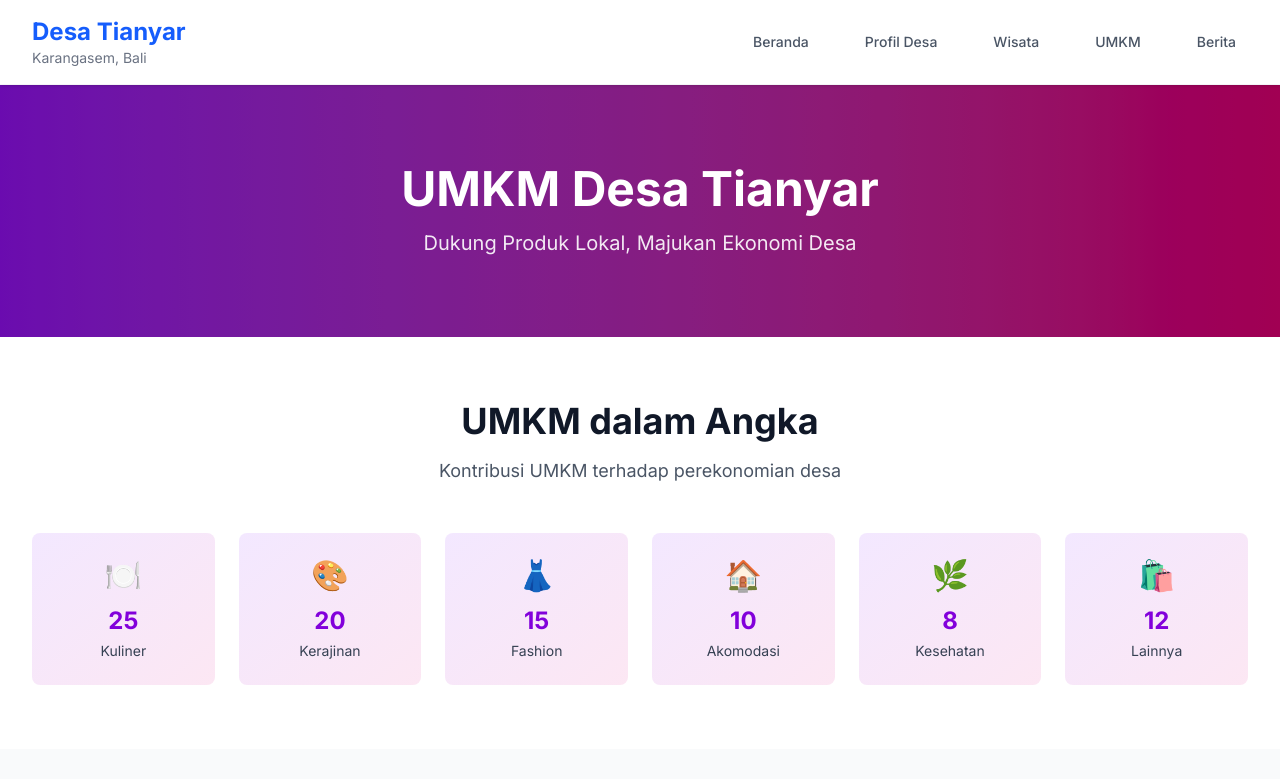
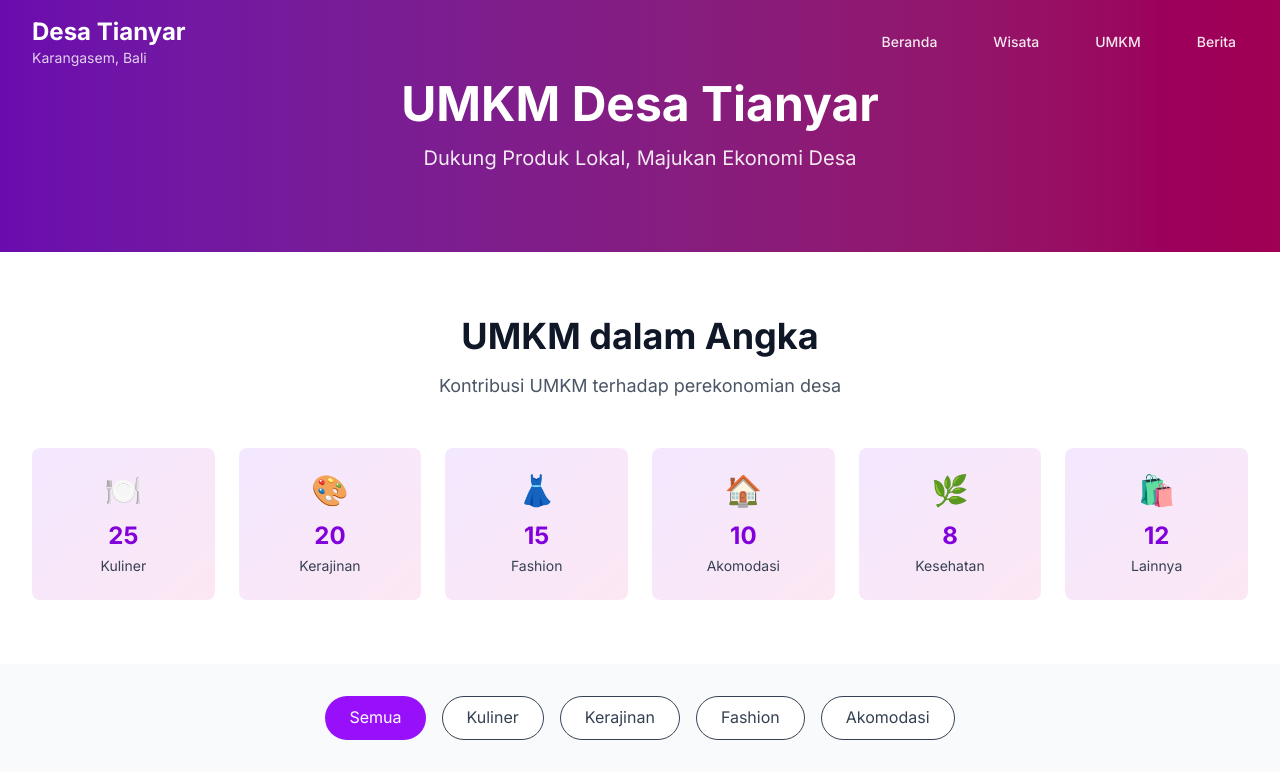
Before and after one commit to YobellN/web_tianyar, a Next.js app: page /umkm in a window 1280 px wide. Shown: the top 779 px of the page. Built offline with nearby package versions, Linux system fonts and the light colour scheme.

Commit message:
Transparent Header with Video Profile Section

```diff
--- a/src/app/globals.css
+++ b/src/app/globals.css
@@ -3,8 +3,8 @@
 :root {
   --background: #ffffff;
   --foreground: #171717;
-  --primary-blue: #2563eb;
-  --secondary-blue: #3b82f6;
+  --primary-blue: #204357;
+  --secondary-blue: #2563eb;
   --light-blue: #eff6ff;
   --cream: #fefbf3;
   --warm-cream: #fef3e2;
@@ -48,12 +48,27 @@ body {
   }
 }
 
+@keyframes header-appear {
+  from {
+    opacity: 0;
+    transform: translateY(-100%);
+  }
+  to {
+    opacity: 1;
+    transform: translateY(0);
+  }
+}
+
 .animate-fade-in {
   animation: fade-in 0.8s ease-out;
 }
 
 .animate-slide-up {
   animation: slide-up 0.8s ease-out;
+}
+
+.animate-header-appear {
+  animation: header-appear 0.3s ease-out;
 }
 
 /* Smooth scrolling */
@@ -83,8 +98,25 @@ html {
 button:focus,
 a:focus,
 input:focus {
-  outline: 2px solid #3b82f6;
+  outline: 2px solid #204357;
   outline-offset: 2px;
+}
+
+/* Video container responsive */
+.video-container {
+  position: relative;
+  width: 100%;
+  height: 0;
+  padding-bottom: 56.25%; /* 16:9 aspect ratio */
+}
+
+.video-container iframe {
+  position: absolute;
+  top: 0;
+  left: 0;
+  width: 100%;
+  height: 100%;
+  border-radius: 12px;
 }
 
 /* Responsive typography */
--- a/src/app/page.tsx
+++ b/src/app/page.tsx
@@ -2,6 +2,7 @@
 
 import Header from '@/components/Header';
 import Hero from '@/components/Hero';
+import VideoProfile from '@/components/VideoProfile';
 import InfoCards from '@/components/InfoCards';
 import CultureSection from '@/components/CultureSection';
 import Statistics from '@/components/Statistics';
@@ -13,6 +14,7 @@ export default function Home() {
     <div className="min-h-screen">
       <Header />
       <Hero />
+      <VideoProfile />
       <InfoCards />
       <CultureSection />
       <Statistics />
--- a/src/components/CultureSection.tsx
+++ b/src/components/CultureSection.tsx
@@ -36,7 +36,7 @@ export default function CultureSection() {
   ];
 
   return (
-    <section className="py-16 bg-amber-50">
+    <section id="budaya" className="py-16 bg-amber-50">
       <div className="max-w-7xl mx-auto px-4 sm:px-6 lg:px-8">
         {/* Header */}
         <div className="text-center mb-12 animate-fade-in">
@@ -76,7 +76,7 @@ export default function CultureSection() {
         </div>
 
         {/* Filosofi Tri Hita Karana */}
-        <div className="bg-blue-600 rounded-2xl p-8 text-white animate-fade-in">
+        <div className="bg-[#204357] rounded-2xl p-8 text-white animate-fade-in">
           <div className="text-center mb-8">
             <h3 className="text-2xl md:text-3xl font-bold mb-3">Filosofi Tri Hita Karana</h3>
             <p className="text-blue-100">
--- a/src/components/Header.tsx
+++ b/src/components/Header.tsx
@@ -1,35 +1,73 @@
 import Link from 'next/link';
-import { useState } from 'react';
+import { useState, useEffect } from 'react';
 
 export default function Header() {
   const [isMenuOpen, setIsMenuOpen] = useState(false);
+  const [isScrolled, setIsScrolled] = useState(false);
+
+  useEffect(() => {
+    const handleScroll = () => {
+      const scrollTop = window.scrollY;
+      setIsScrolled(scrollTop > 100);
+    };
+
+    window.addEventListener('scroll', handleScroll);
+    return () => window.removeEventListener('scroll', handleScroll);
+  }, []);
 
   return (
-    <header className="bg-white/95 backdrop-blur-sm shadow-sm sticky top-0 z-50 border-b border-gray-100">
+    <header
+      className={`fixed top-0 w-full z-50 transition-all duration-300 ${
+        isScrolled
+          ? 'bg-white/95 backdrop-blur-sm shadow-lg animate-header-appear'
+          : 'bg-transparent'
+      }`}
+    >
       <div className="max-w-7xl mx-auto px-4 sm:px-6 lg:px-8">
         <div className="flex justify-between items-center py-4">
           <div className="flex items-center">
             <div className="flex-shrink-0">
-              <h1 className="text-2xl font-bold text-blue-600">Desa Tianyar</h1>
-              <p className="text-sm text-gray-500">Karangasem, Bali</p>
+              <h1 className={`text-2xl font-bold transition-colors duration-300 ${
+                isScrolled ? 'text-[#204357]' : 'text-white'
+              }`}>
+                Desa Tianyar
+              </h1>
+              <p className={`text-sm transition-colors duration-300 ${
+                isScrolled ? 'text-gray-500' : 'text-white/80'
+              }`}>
+                Karangasem, Bali
+              </p>
             </div>
           </div>
 
           <nav className="hidden md:block">
             <div className="ml-10 flex items-baseline space-x-8">
-              <Link href="/" className="text-gray-600 hover:text-blue-600 px-3 py-2 text-sm font-medium transition-colors duration-200">
+              <Link href="/" className={`px-3 py-2 text-sm font-medium transition-colors duration-300 ${
+                isScrolled
+                  ? 'text-gray-600 hover:text-[#204357]'
+                  : 'text-white/90 hover:text-white'
+              }`}>
                 Beranda
               </Link>
-              <Link href="/profil" className="text-gray-600 hover:text-blue-600 px-3 py-2 text-sm font-medium transition-colors duration-200">
-                Profil Desa
-              </Link>
-              <Link href="/wisata" className="text-gray-600 hover:text-blue-600 px-3 py-2 text-sm font-medium transition-colors duration-200">
+              <Link href="/wisata" className={`px-3 py-2 text-sm font-medium transition-colors duration-300 ${
+                isScrolled
+                  ? 'text-gray-600 hover:text-[#204357]'
+                  : 'text-white/90 hover:text-white'
+              }`}>
                 Wisata
               </Link>
-              <Link href="/umkm" className="text-gray-600 hover:text-blue-600 px-3 py-2 text-sm font-medium transition-colors duration-200">
+              <Link href="/umkm" className={`px-3 py-2 text-sm font-medium transition-colors duration-300 ${
+                isScrolled
+                  ? 'text-gray-600 hover:text-[#204357]'
+                  : 'text-white/90 hover:text-white'
+              }`}>
                 UMKM
               </Link>
-              <Link href="/berita" className="text-gray-600 hover:text-blue-600 px-3 py-2 text-sm font-medium transition-colors duration-200">
+              <Link href="/berita" className={`px-3 py-2 text-sm font-medium transition-colors duration-300 ${
+                isScrolled
+                  ? 'text-gray-600 hover:text-[#204357]'
+                  : 'text-white/90 hover:text-white'
+              }`}>
                 Berita
               </Link>
             </div>
@@ -38,7 +76,11 @@ export default function Header() {
           <div className="md:hidden">
             <button
               onClick={() => setIsMenuOpen(!isMenuOpen)}
-              className="text-gray-600 hover:text-blue-600 focus:outline-none p-2"
+              className={`focus:outline-none p-2 transition-colors duration-300 ${
+                isScrolled
+                  ? 'text-gray-600 hover:text-[#204357]'
+                  : 'text-white/90 hover:text-white'
+              }`}
             >
               <svg className="h-6 w-6" fill="none" viewBox="0 0 24 24" stroke="currentColor">
                 <path strokeLinecap="round" strokeLinejoin="round" strokeWidth={2} d="M4 6h16M4 12h16M4 18h16" />
@@ -49,20 +91,37 @@ export default function Header() {
 
         {isMenuOpen && (
           <div className="md:hidden">
-            <div className="px-2 pt-2 pb-3 space-y-1 bg-white border-t border-gray-100">
-              <Link href="/" className="text-gray-600 hover:text-blue-600 block px-3 py-2 text-base font-medium">
+            <div className={`px-2 pt-2 pb-3 space-y-1 border-t transition-colors duration-300 ${
+              isScrolled
+                ? 'bg-white border-gray-100'
+                : 'bg-black/20 backdrop-blur-sm border-white/20'
+            }`}>
+              <Link href="/" className={`block px-3 py-2 text-base font-medium transition-colors duration-300 ${
+                isScrolled
+                  ? 'text-gray-600 hover:text-[#204357]'
+                  : 'text-white/90 hover:text-white'
+              }`}>
                 Beranda
               </Link>
-              <Link href="/profil" className="text-gray-600 hover:text-blue-600 block px-3 py-2 text-base font-medium">
-                Profil Desa
-              </Link>
-              <Link href="/wisata" className="text-gray-600 hover:text-blue-600 block px-3 py-2 text-base font-medium">
+              <Link href="/wisata" className={`block px-3 py-2 text-base font-medium transition-colors duration-300 ${
+                isScrolled
+                  ? 'text-gray-600 hover:text-[#204357]'
+                  : 'text-white/90 hover:text-white'
+              }`}>
                 Wisata
               </Link>
-              <Link href="/umkm" className="text-gray-600 hover:text-blue-600 block px-3 py-2 text-base font-medium">
+              <Link href="/umkm" className={`block px-3 py-2 text-base font-medium transition-colors duration-300 ${
+                isScrolled
+                  ? 'text-gray-600 hover:text-[#204357]'
+                  : 'text-white/90 hover:text-white'
+              }`}>
                 UMKM
               </Link>
-              <Link href="/berita" className="text-gray-600 hover:text-blue-600 block px-3 py-2 text-base font-medium">
+              <Link href="/berita" className={`block px-3 py-2 text-base font-medium transition-colors duration-300 ${
+                isScrolled
+                  ? 'text-gray-600 hover:text-[#204357]'
+                  : 'text-white/90 hover:text-white'
+              }`}>
                 Berita
               </Link>
             </div>
--- a/src/components/Hero.tsx
+++ b/src/components/Hero.tsx
@@ -1,13 +1,13 @@
 export default function Hero() {
   return (
-    <section className="relative bg-gradient-to-br from-blue-600 to-blue-800 text-white">
+    <section className="relative bg-gradient-to-br from-[#204357] to-blue-800 text-white">
       <div
         className="relative min-h-screen flex items-center justify-center bg-cover bg-center"
         style={{
           backgroundImage: "url('https://images.pexels.com/photos/2166559/pexels-photo-2166559.jpeg?auto=compress&cs=tinysrgb&w=1920&h=1080&fit=crop')"
         }}
       >
-        <div className="absolute inset-0 bg-blue-900/60"></div>
+        <div className="absolute inset-0 bg-[#204357]/70"></div>
         <div className="relative text-center px-4 sm:px-6 lg:px-8 max-w-4xl mx-auto">
           <h1 className="text-4xl md:text-6xl font-bold mb-6 animate-fade-in">
             Selamat Datang di
@@ -17,7 +17,7 @@ export default function Hero() {
             Menjelajahi Keindahan Alam, Budaya, dan Tradisi Bali yang Autentik
           </p>
           <div className="flex flex-col sm:flex-row gap-4 justify-center animate-slide-up">
-            <button className="bg-white text-blue-700 px-8 py-3 rounded-lg font-semibold hover:bg-gray-50 transition-colors duration-200">
+            <button className="bg-white text-[#204357] px-8 py-3 rounded-lg font-semibold hover:bg-gray-50 transition-colors duration-200">
               Jelajahi Desa
             </button>
             <button className="bg-amber-500 text-white px-8 py-3 rounded-lg font-semibold hover:bg-amber-600 transition-colors duration-200">
--- a/src/components/InfoCards.tsx
+++ b/src/components/InfoCards.tsx
@@ -1,11 +1,5 @@
 export default function InfoCards() {
   const cards = [
-    {
-      title: "Profil Desa",
-      description: "Informasi lengkap tentang sejarah, geografis, dan demografis Desa Tianyar",
-      icon: "🏛️",
-      link: "/profil"
-    },
     {
       title: "Destinasi Wisata",
       description: "Tempat-tempat indah dan menarik yang wajib dikunjungi",
@@ -23,6 +17,12 @@ export default function InfoCards() {
       description: "Informasi terkini dan kegiatan yang sedang berlangsung di desa",
       icon: "📰",
       link: "/berita"
+    },
+    {
+      title: "Budaya & Tradisi",
+      description: "Kekayaan budaya dan tradisi yang masih terjaga hingga saat ini",
+      icon: "🎭",
+      link: "#budaya"
     }
   ];
 
@@ -47,13 +47,13 @@ export default function InfoCards() {
               <div className="text-3xl mb-4 group-hover:scale-110 transition-transform duration-200">
                 {card.icon}
               </div>
-              <h3 className="text-xl font-semibold text-gray-900 mb-3 group-hover:text-blue-600 transition-colors">
+              <h3 className="text-xl font-semibold text-gray-900 mb-3 group-hover:text-[#204357] transition-colors">
                 {card.title}
               </h3>
               <p className="text-gray-600 mb-4 text-sm leading-relaxed">
                 {card.description}
               </p>
-              <div className="flex items-center text-blue-600 font-medium text-sm">
+              <div className="flex items-center text-[#204357] font-medium text-sm">
                 Pelajari Lebih Lanjut
                 <svg className="w-4 h-4 ml-1 group-hover:translate-x-1 transition-transform" fill="none" stroke="currentColor" viewBox="0 0 24 24">
                   <path strokeLinecap="round" strokeLinejoin="round" strokeWidth={2} d="M9 5l7 7-7 7" />
--- a/src/components/Statistics.tsx
+++ b/src/components/Statistics.tsx
@@ -22,7 +22,7 @@ export default function Statistics() {
           {stats.map((stat, index) => (
             <div key={index} className="text-center animate-slide-up">
               <div className="text-4xl mb-3">{stat.icon}</div>
-              <div className="text-3xl md:text-4xl font-bold text-blue-600 mb-2">{stat.number}</div>
+              <div className="text-3xl md:text-4xl font-bold text-[#204357] mb-2">{stat.number}</div>
               <div className="text-gray-600">{stat.label}</div>
             </div>
           ))}
--- /dev/null
+++ b/src/components/VideoProfile.tsx
@@ -0,0 +1,79 @@
+export default function VideoProfile() {
+  return (
+    <section className="py-16 bg-white">
+      <div className="max-w-7xl mx-auto px-4 sm:px-6 lg:px-8">
+        <div className="grid grid-cols-1 lg:grid-cols-2 gap-12 items-center">
+          {/* Video Section */}
+          <div className="animate-fade-in">
+            <div className="video-container shadow-xl rounded-xl overflow-hidden">
+              <iframe
+                src="https://www.youtube.com/embed/dQw4w9WgXcQ"
+                title="Video Profile Desa Tianyar"
+                frameBorder="0"
+                allow="accelerometer; autoplay; clipboard-write; encrypted-media; gyroscope; picture-in-picture"
+                allowFullScreen
+                className="w-full h-full"
+              ></iframe>
+            </div>
+          </div>
+
+          {/* Content Section */}
+          <div className="animate-slide-up">
+            <div className="mb-6">
+              <span className="bg-[#204357] text-white px-4 py-2 rounded-full text-sm font-medium">
+                Video Profile
+              </span>
+            </div>
+
+            <h2 className="text-3xl md:text-4xl font-bold text-gray-900 mb-6">
+              Mengenal Lebih Dekat Desa Tianyar
+            </h2>
+
+            <div className="space-y-4 text-gray-600 mb-8">
+              <p className="leading-relaxed">
+                Desa Tianyar terletak di Kabupaten Karangasem, Bali Timur, sekitar 77 km dari
+                Denpasar dengan waktu tempuh sekitar 2,5 jam. Desa ini dikenal dengan suasana
+                pedesaan yang asri dan masyarakat yang ramah.
+              </p>
+
+              <p className="leading-relaxed">
+                Dengan luas wilayah 1.698 hektar dan jumlah penduduk sekitar 2.500 jiwa,
+                Desa Tianyar memiliki potensi wisata alam yang luar biasa, mulai dari pantai,
+                air terjun, hingga perbukitan yang menawan.
+              </p>
+
+              <p className="leading-relaxed">
+                Masyarakat desa masih menjaga tradisi dan budaya Bali yang autentik,
+                menjadikan Tianyar sebagai destinasi wisata budaya yang menarik untuk dikunjungi.
+              </p>
+            </div>
+
+            {/* Key Features */}
+            <div className="grid grid-cols-2 gap-4 mb-8">
+              <div className="bg-gray-50 rounded-lg p-4">
+                <div className="text-2xl font-bold text-[#204357] mb-1">1.698</div>
+                <div className="text-sm text-gray-600">Hektar Luas Wilayah</div>
+              </div>
+              <div className="bg-gray-50 rounded-lg p-4">
+                <div className="text-2xl font-bold text-[#204357] mb-1">2.500</div>
+                <div className="text-sm text-gray-600">Jiwa Penduduk</div>
+              </div>
+              <div className="bg-gray-50 rounded-lg p-4">
+                <div className="text-2xl font-bold text-[#204357] mb-1">77 KM</div>
+                <div className="text-sm text-gray-600">Dari Denpasar</div>
+              </div>
+              <div className="bg-gray-50 rounded-lg p-4">
+                <div className="text-2xl font-bold text-[#204357] mb-1">15+</div>
+                <div className="text-sm text-gray-600">Destinasi Wisata</div>
+              </div>
+            </div>
+
+            <button className="bg-[#204357] text-white px-8 py-3 rounded-lg font-semibold hover:bg-[#1a3a4a] transition-colors duration-200">
+              Pelajari Lebih Lanjut
+            </button>
+          </div>
+        </div>
+      </div>
+    </section>
+  );
+}
```
Also changed, not shown: src/components/NewsSection.tsx (+4 -4 lines).
